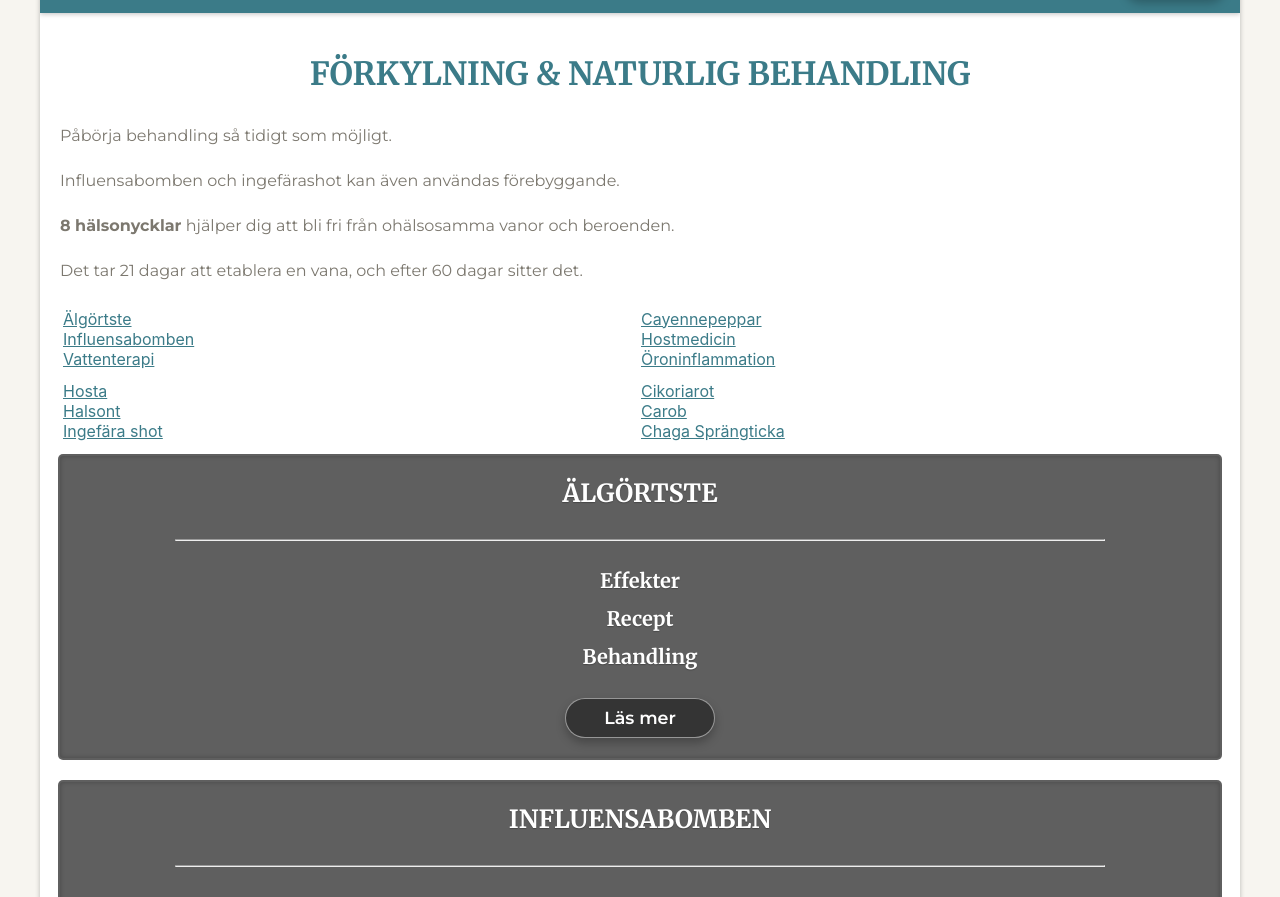
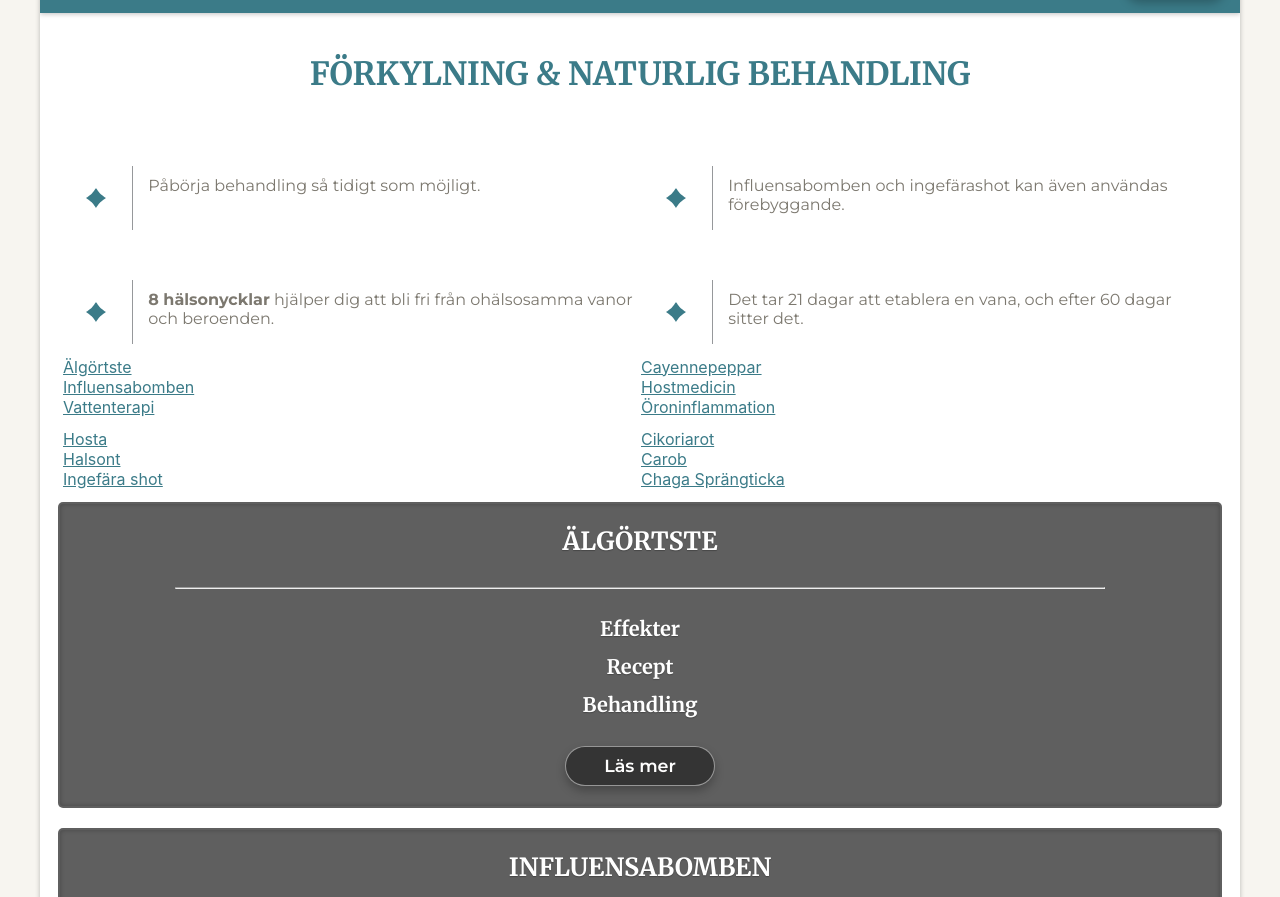
Before and after one commit to MidnattLantern/adventist-uppsala-halsa, a React (Create React App) app in the folder adventist-uppsala-halsa/: page / in a window 1280 px wide. Shown: the part 7277-8174 px from the top of the page. Built offline with nearby package versions, Linux system fonts and the light colour scheme.

Commit message:
fix typo of medicine component and create a global zigzag component

```diff
--- /dev/null
+++ b/adventist-uppsala-halsa/src/components/ZigZag/ZigZag.module.css
@@ -0,0 +1,52 @@
+.ZigZagView{
+    display: flex;
+    flex-direction: row;
+    flex-wrap: wrap;
+}
+
+.ContentBlockView {
+    width: 100%;
+    display: flex;
+    flex-direction: row;
+    margin-top: 50px;
+}
+.ContentViewReverse {
+    flex-direction: row-reverse;
+}
+.ContentDataBlock {
+    display: flex;
+    flex-direction: column;
+    width: calc(100% - 75px);
+    border-right: 1px solid var(--color-dark-transparent);
+    border-left: none;
+    padding-left: 15px;
+    padding-right: 5px;
+    overflow: hidden;
+}
+.ContentDataBlockReverse {
+    border-right: none;
+    border-left: 1px solid var(--color-dark-transparent);
+}
+.ContentIconWrapper {
+    display: flex;
+    justify-content: center;
+    align-items: center;
+    width: 75px;
+}
+.ContentIcon {
+    fill: var(--color-theme-primary);
+    width: 20px;
+    height: auto;
+}
+
+@media (min-width: 1280px) {
+    .ContentBlockView {
+        width: 50%;
+        flex-direction: row-reverse; /* disable/ override reverse appearance on desktop */
+    }
+    .ContentDataBlockReverse, /* disable/ override reverse appearance on desktop */
+    .ContentDataBlock {
+        border-right: none;
+        border-left: 1px solid var(--color-dark-transparent);
+    }
+}
--- /dev/null
+++ b/adventist-uppsala-halsa/src/components/ZigZag/ZigZag.tsx
@@ -0,0 +1,22 @@
+import Styles from "./ZigZag.module.css";
+import { ReactComponent as GenericStar } from "../../assets/vector-icons/generic-star-icon.svg";
+
+    const ZigZag = ({contentData} : {contentData?: any[]}) => {
+
+        return(
+            <div className={Styles.ZigZagView}>
+                {contentData?.map((Content, index) => (
+                    <div key={index} className={`${Styles.ContentBlockView} ${index % 2 && Styles.ContentViewReverse}`}>
+                        <div className={`${Styles.ContentDataBlock} ${index % 2 && Styles.ContentDataBlockReverse}`}>
+                            <Content/>
+                        </div>
+                        <div className={Styles.ContentIconWrapper}>
+                            <GenericStar className={Styles.ContentIcon}/>
+                        </div>
+                    </div>
+                ))}
+            </div>
+        )
+    };
+
+export default ZigZag
--- a/adventist-uppsala-halsa/src/pages/NaturalMedicine/NaturalMedicineWrapper.tsx
+++ b/adventist-uppsala-halsa/src/pages/NaturalMedicine/NaturalMedicineWrapper.tsx
@@ -1,17 +1,34 @@
 // original title: NATURLIGA BEHANDLINGAR MOT FÖRKYLNING OCH INFLUENSA
-import NaturalMedecineCard from "./components/NaturalMedecineCard.tsx/NaturalMedecineCard";
+import ZigZag from "../../components/ZigZag/ZigZag";
+import NaturalMedicineCard from "./components/NaturalMedicineCard/NaturalMedicineCard";
 import Styles from "./NaturalMedicineWrapper.module.css";
 
+const Paragraph1 = () => {
+    return <p className={Styles.Paragraph}>Påbörja behandling så tidigt som möjligt.</p>
+}
+const Paragraph2 = () => {
+    return <p className={Styles.Paragraph}>Influensabomben och ingefärashot kan även användas förebyggande.</p>
+}
+const Paragraph3 = () => {
+    return <p className={Styles.Paragraph}><strong>8 hälsonycklar</strong> hjälper dig att bli fri från ohälsosamma vanor och beroenden.</p>
+}
+const Paragraph4 = () => {
+    return <p className={Styles.Paragraph}>Det tar 21 dagar att etablera en vana, och efter 60 dagar sitter det.</p>
+}
+
 const NaturalMedicineWrapper = () => {
+     const paragraphs = [
+        Paragraph1,
+        Paragraph2,
+        Paragraph3,
+        Paragraph4
+     ];
 
     return(
         <div className={Styles.NaturalMedicineWrapperView}>
 
             <h1 className={Styles.Title}>FÖRKYLNING & NATURLIG BEHANDLING</h1>
-            <p className={Styles.Paragraph}>Påbörja behandling så tidigt som möjligt.</p>
-            <p className={Styles.Paragraph}>Influensabomben och ingefärashot kan även användas förebyggande.</p>
-            <p className={Styles.Paragraph}><strong>8 hälsonycklar</strong> hjälper dig att bli fri från ohälsosamma vanor och beroenden.</p>
-            <p className={Styles.Paragraph}>Det tar 21 dagar att etablera en vana, och efter 60 dagar sitter det.</p>
+            <ZigZag contentData={paragraphs}/>
 
             <table>
                 <tr className={Styles.NavLinkRow}>
@@ -40,7 +57,7 @@ const NaturalMedicineWrapper = () => {
                 </tr>
             </table>
 
-            <NaturalMedecineCard
+            <NaturalMedicineCard
                 title={"älgörtste"}
                 idName="meadowsweet"
                 effectsContent={<>
@@ -67,7 +84,7 @@ const NaturalMedicineWrapper = () => {
                 </>}
             />
 
-            <NaturalMedecineCard
+            <NaturalMedicineCard
                 title={"Influensabomben"}
                 idName="flubomb"
                 effectsContent={null}
@@ -108,7 +125,7 @@ const NaturalMedicineWrapper = () => {
                 </>}
             />
 
-            <NaturalMedecineCard
+            <NaturalMedicineCard
                 title={"Vattenterapi"}
                 idName="watertherapy"
                 effectsContent={null}
@@ -125,7 +142,7 @@ const NaturalMedicineWrapper = () => {
 
             <hr className={Styles.ThirdsBreaker}/>
 
-            <NaturalMedecineCard
+            <NaturalMedicineCard
                 title={"Cayennepeppar"}
                 idName="cayennepepper"
                 effectsContent={<>
@@ -137,7 +154,7 @@ const NaturalMedicineWrapper = () => {
                 </>}
             />
 
-            <NaturalMedecineCard
+            <NaturalMedicineCard
                 title={"Hostmedicin"}
                 idName="coughmedicine"
                 effectsContent={null}
@@ -154,7 +171,7 @@ const NaturalMedicineWrapper = () => {
                 </>}
             />
 
-            <NaturalMedecineCard
+            <NaturalMedicineCard
                 title={"Öroninflammation"}
                 idName="otitis"
                 effectsContent={null}
@@ -170,7 +187,7 @@ const NaturalMedicineWrapper = () => {
 
             <hr className={Styles.ThirdsBreaker}/>
 
-            <NaturalMedecineCard
+            <NaturalMedicineCard
                 title={"Hosta"}
                 idName="onion-cough"
                 effectsContent={null}
@@ -186,7 +203,7 @@ const NaturalMedicineWrapper = () => {
                 </>}
             />
 
-            <NaturalMedecineCard
+            <NaturalMedicineCard
                 title={"Halsont"}
                 idName="sore-throat"
                 effectsContent={null}
@@ -198,7 +215,7 @@ const NaturalMedicineWrapper = () => {
                 </>}
             />
 
-            <NaturalMedecineCard
+            <NaturalMedicineCard
                 title={"Ingefära Shot"}
                 idName="ginger-shot"
                 effectsContent={null}
@@ -218,7 +235,7 @@ const NaturalMedicineWrapper = () => {
 
             <hr className={Styles.ThirdsBreaker}/>
 
-            <NaturalMedecineCard
+            <NaturalMedicineCard
                 title={"Cikoriarot"}
                 idName="chicoryroot"
                 effectsContent={<>
@@ -237,7 +254,7 @@ const NaturalMedicineWrapper = () => {
                 treatmentContent={null}
             />
 
-            <NaturalMedecineCard
+            <NaturalMedicineCard
                 title={"Carob"}
                 idName="carob"
                 effectsContent={<>
@@ -256,7 +273,7 @@ const NaturalMedicineWrapper = () => {
                 treatmentContent={null}
             />
 
-            <NaturalMedecineCard
+            <NaturalMedicineCard
                 title={"Chaga Sprängticka"}
                 idName="chaga"
                 effectsContent={<>
--- a/adventist-uppsala-halsa/src/pages/NaturalMedicine/components/NaturalMedecineCard.tsx/NaturalMedecineCard.module.css
+++ b/adventist-uppsala-halsa/src/pages/NaturalMedicine/components/NaturalMedicineCard/NaturalMedicineCard.module.css
@@ -1,4 +1,4 @@
-.NaturalMedecineCardView {
+.NaturalMedicineCardView {
     width: calc(100% - 0px);
     text-align: left;
     box-shadow: inset 0px 0px 5px var(--color-shadow);
--- a/adventist-uppsala-halsa/src/pages/NaturalMedicine/components/NaturalMedecineCard.tsx/NaturalMedecineCard.tsx
+++ b/adventist-uppsala-halsa/src/pages/NaturalMedicine/components/NaturalMedicineCard/NaturalMedicineCard.tsx
@@ -1,8 +1,8 @@
 import { ReactNode, useState } from "react";
-import Styles from "./NaturalMedecineCard.module.css";
+import Styles from "./NaturalMedicineCard.module.css";
 import Button from "../../../../components/Button/Button";
 
-const NaturalMedecineCard = ({
+const NaturalMedicineCard = ({
     title, idName, effectsContent, recipeContent, treatmentContent
 } : {
     title?: ReactNode, idName: string, effectsContent?: ReactNode, recipeContent?: ReactNode, treatmentContent?: ReactNode
@@ -10,7 +10,7 @@ const NaturalMedecineCard = ({
     const [isExpanded, setIsExpanded] = useState<boolean>(false);
 
     return(
-        <div className={`${Styles.NaturalMedecineCardView} ${!isExpanded && Styles.ExpandEntireElement}`} id={idName} onClick={() => {!isExpanded && setIsExpanded(true)}}>
+        <div className={`${Styles.NaturalMedicineCardView} ${!isExpanded && Styles.ExpandEntireElement}`} id={idName} onClick={() => {!isExpanded && setIsExpanded(true)}}>
             <h1 className={Styles.Title}>{title}</h1>
             <hr className={Styles.HeaderRow}/>
 
@@ -35,4 +35,4 @@ const NaturalMedecineCard = ({
     )
 };
 
-export default NaturalMedecineCard;
+export default NaturalMedicineCard;
```
